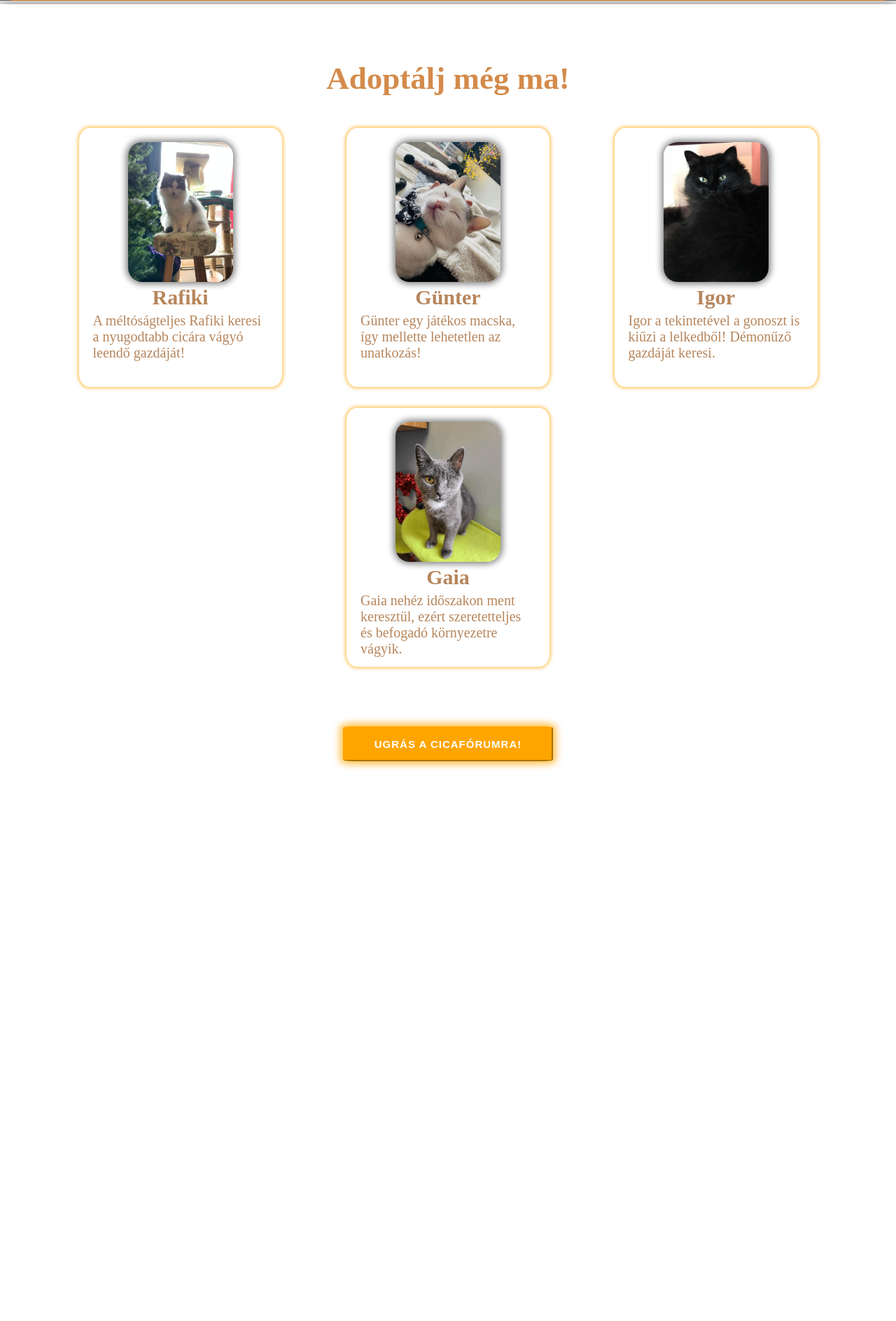
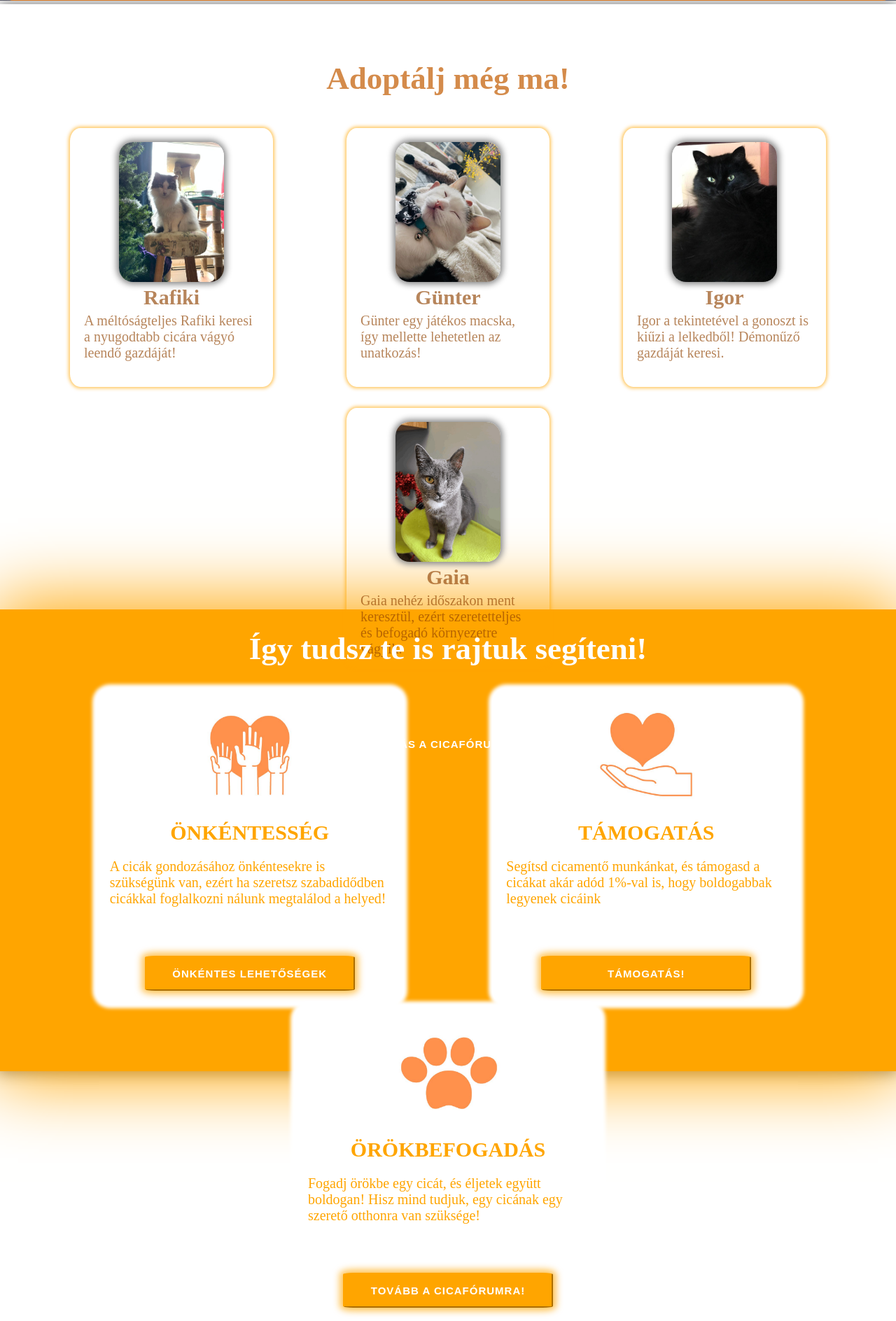
Before and after one commit to Valesz/Webterv-projekt, a PHP site: page /HTML/index.html in a window 1280 px wide. Shown: the part 749-2637 px from the top of the page at 70% size. Run offline with PHP 8.4, Linux system fonts and the light colour scheme.

Commit message:
Támogatás rész létrehozva + kicsi css clean up

```diff
--- a/Projektmunka/CSS/Index.css
+++ b/Projektmunka/CSS/Index.css
@@ -66,6 +66,7 @@ nav {
     float:inline-end;
     width: 100%;
     translate: 0 -100%;
+    z-index: 10;
 }
 
 nav ul {
@@ -133,9 +134,10 @@ main {
 
  /* ADOPTALAS */
 
-.adoptalas-container {
-    height: 5000px;
-    margin: 5px 35px 5px 35px ;
+section {
+    height: 800px;
+    margin: 5px 0px 5px 0px ;
+    padding: 30px 10px;
 }
 
 h1 {
@@ -145,7 +147,7 @@ h1 {
     color: #d48b4b;
 }
 
-.adoptalas-kepek {
+.flexbox {
     width: 100%;
     display: flex;
     flex-wrap: wrap;
@@ -153,7 +155,7 @@ h1 {
     margin: 30px auto;
 }
 
-.adoptalas-kepek a {
+.adoptalas {
     text-decoration: none;
     color: rgba(143, 67, 1, 0.647);
     font-size: 20px;
@@ -165,10 +167,11 @@ h1 {
     transition: all 200ms;
 }
 
-.adoptalas-kepek a:hover {
+.adoptalas:hover {
     transition: all 200ms;
     box-shadow: 0 0 0px 5px rgba(255, 166, 0, 0.638);
     border-radius: 5%;
+    filter: brightness(85%);
 }
 
 .macska-kep {
@@ -217,5 +220,54 @@ input[type="button"]:hover {
     transition: all 500ms;
     background-color: #ffbe44;
     border-color: #ffbe44;
-    font-size: 17px;
+    font-size: 15px;
+    scale: 105% 105%;
+    box-shadow: 0 0 10px 10px rgba(255, 166, 0, 0.638);
 }
+
+/* TAMOGATAS */
+
+.tamogatas {
+    background-color: orange;
+    box-shadow: 0 0 100px 10px orange;
+    height: 600px;
+}
+
+.tamogatas > h1 {
+    color: white;
+}
+
+.tamogatas > div > a {
+    width: 400px;
+    padding: 20px;
+    color: orange;
+    text-decoration: none;
+    display: block;
+    float: left;
+    background-color: white;
+    border-radius: 20px;
+    font-size: 20px;
+    font-weight: 400;
+    box-shadow: 0 0 5px 5px white;
+    transition: all 500ms;
+}
+
+.tamogatas > div > a:hover {
+    filter: brightness(85%);
+    box-shadow: 0 0 10px 10px lightgrey;
+    transition: all 500ms;
+}
+
+.tamogatas > div > a > img {
+    height: 150px;
+    width: 150px;
+    display: block;
+    margin: auto;
+}
+
+.tamogatas > div > a > h2 {
+    text-align: center;
+    font-weight: bold;
+    margin: 20px;
+    text-transform: uppercase;
+}
--- a/Projektmunka/HTML/index.html
+++ b/Projektmunka/HTML/index.html
@@ -27,29 +27,29 @@
     <main>
         <section class="adoptalas-container">
             <h1>Adoptálj még ma!</h1>
-            <div class="adoptalas-kepek">
-                <a href="">
+            <div class="flexbox">
+                <a href="" class="adoptalas">
                     <div class="macska-kep">
                         <img src="../Kepek/Adoptalos/Rafiki.jpg" alt="">
                         <h2 class="img-description">Rafiki</h2>
                         <p class="img-description">A méltóságteljes Rafiki keresi a nyugodtabb cicára vágyó leendő gazdáját!</p>
                     </div>
                 </a>
-                <a href="">
+                <a href="" class="adoptalas">
                     <div class="macska-kep">
                         <img src="../Kepek/Adoptalos/Gunter.jpg" alt="">
                         <h2 class="img-description">Günter</h2>
                         <p class="img-description">Günter egy játékos macska, így mellette lehetetlen az unatkozás!</p>
                     </div>
                 </a>
-                <a href="">
+                <a href="" class="adoptalas">
                     <div class="macska-kep">
                         <img src="../Kepek/Adoptalos/Igor.jpg" alt="">
                         <h2 class="img-description">Igor</h2>
                         <p class="img-description">Igor a tekintetével a gonoszt is kiűzi a lelkedből! Démonűző gazdáját keresi.</p>
                     </div>
                 </a>
-                <a href="">
+                <a href="" class="adoptalas">
                     <div class="macska-kep">
                         <img src="../Kepek/Adoptalos/Gaia.jpg" alt="">
                         <h2 class="img-description">Gaia</h2>
@@ -59,8 +59,28 @@
             </div>
             <input type="button" value="Ugrás a cicafórumra!">
         </section>
-        <section>
-
+        <section class="tamogatas">
+            <h1>Így tudsz te is rajtuk segíteni!</h1>
+            <div class="flexbox">
+                <a href="" class="segitseg">
+                    <img src="../Kepek/Ikonok/Önkéntesség.jpg" alt="">
+                    <h2 class="img-description">Önkéntesség</h2>
+                    <p class="img-description">A cicák gondozásához önkéntesekre is szükségünk van, ezért ha szeretsz szabadidődben cicákkal foglalkozni nálunk megtalálod a helyed!</p>
+                    <input type="button" value="Önkéntes lehetőségek">
+                </a>
+                <a href="" class="segitseg">
+                    <img src="../Kepek/Ikonok/Donation.jpg" alt="">
+                    <h2 class="img-description">Támogatás</h2>
+                    <p class="img-description">Segítsd cicamentő munkánkat, és támogasd a cicákat akár adód 1%-val is, hogy boldogabbak legyenek cicáink</p>
+                    <input type="button" value="Támogatás!">
+                </a>
+                <a href="" class="segitseg">
+                    <img src="../Kepek/Ikonok/Adopt.jpg" alt="">
+                    <h2 class="img-description">Örökbefogadás</h2>
+                    <p class="img-description">Fogadj örökbe egy cicát, és éljetek együtt boldogan! Hisz mind tudjuk, egy cicának egy szerető otthonra van szüksége!</p>
+                    <input type="button" value="Tovább a cicafórumra!">
+                </a>
+            </div>
         </section>
     </main>
 </body>
```
Also changed, not shown: Projektmunka/Kepek/Ikonok/Adopt.jpg (added), Projektmunka/Kepek/Ikonok/Donation.jpg (added), Projektmunka/Kepek/Ikonok/Önkéntesség.jpg (added).
